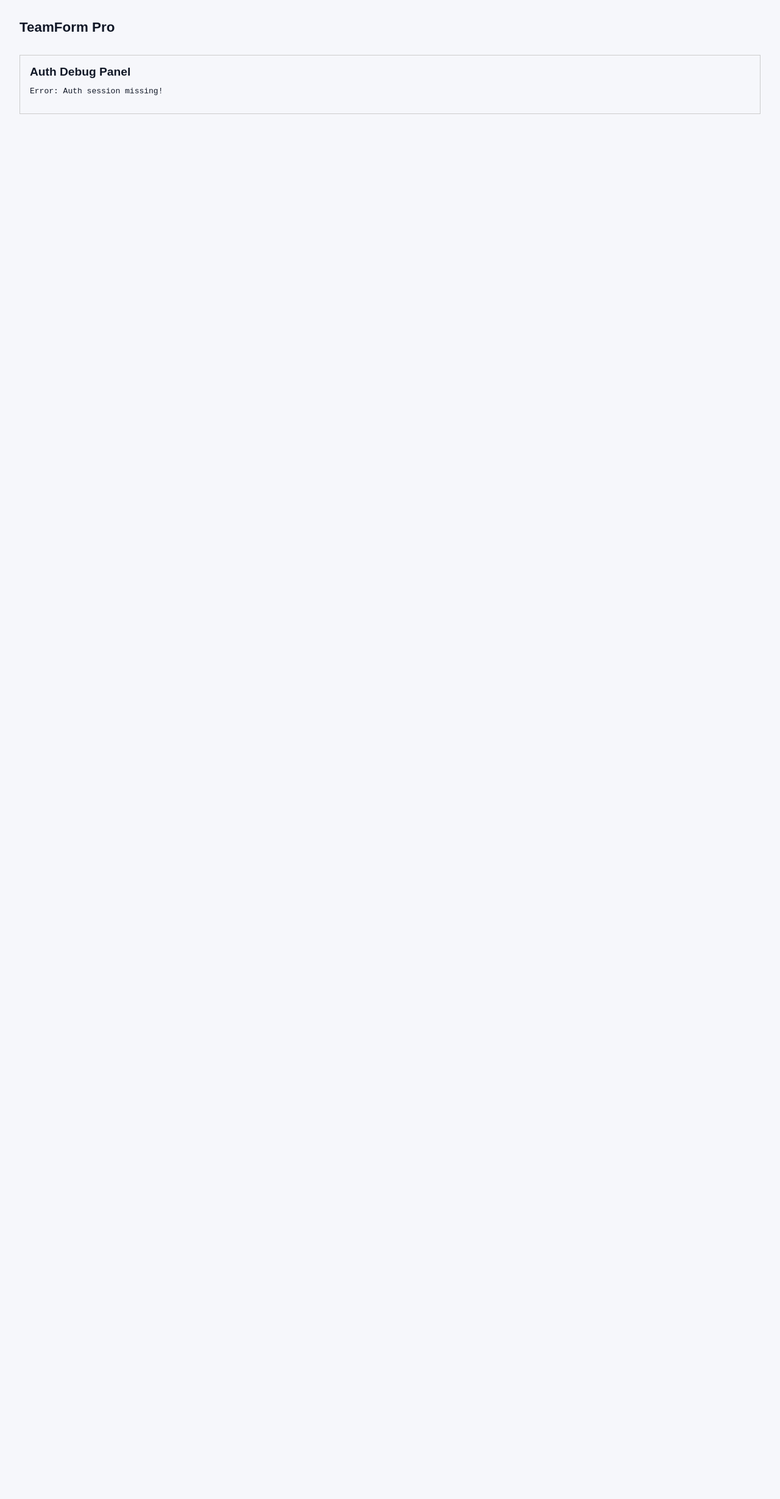
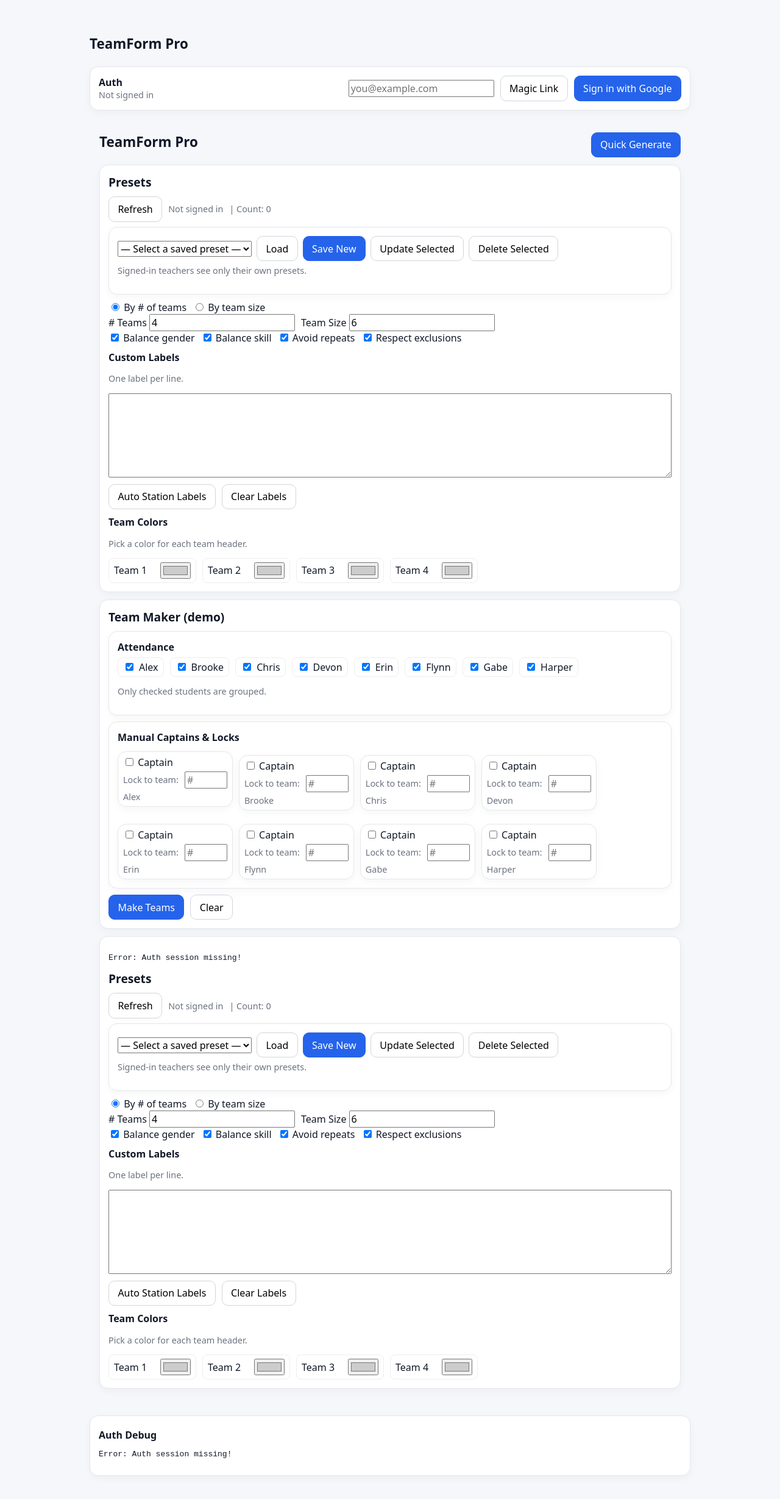
Before and after one commit to TeamFormPro/TeamForm-Pro, a React (Vite) app: page / in a window 1280 px wide. Shown: the top 2458 px of the page at 61% size. Before the commit the page ends 800 px from the top, so only its background shows below. Built offline with nearby package versions, Linux system fonts and the light colour scheme.

Commit message:
Wire AuthPanel + Dashboard; show PresetManager & TeamMaker

```diff
--- a/src/App.tsx
+++ b/src/App.tsx
@@ -1,24 +1,36 @@
 import { useMemo } from 'react'
+import AuthPanel from './components/AuthPanel'
+import Dashboard from './components/Dashboard'
 import AuthDebug from './components/AuthDebug'
 
 export default function App() {
-
-  const showDebug = useMemo(() => {
+    const showDebug = useMemo(() => {
     const onLocalhost = window.location.hostname === 'localhost'
     const wantsDebug = new URLSearchParams(window.location.search).get('debug') === '1'
     return onLocalhost || wantsDebug
   }, [])
 
   return (
-    <div style={{ padding: '2rem', fontFamily: 'sans-serif' }}>
+    <div className="container" style={{ padding: '2rem' }}>
       <h1>TeamForm Pro</h1>
-      {/* … your normal UI … */}
 
+      {/* Auth controls at the top */}
+      <div style={{ height: 12 }} />
+      <AuthPanel />
+
+      {/* Main dashboard (presets, team maker, etc.) */}
+      <div style={{ height: 12 }} />
+      <Dashboard />
+
+      {/* Optional debug panel */}
       {showDebug && (
-        <div style={{ marginTop: '2rem', padding: '1rem', border: '1px solid #ccc' }}>
-          <h2>Auth Debug Panel</h2>
-          <AuthDebug />
-        </div>
+        <>
+          <div style={{ height: 20 }} />
+          <div className="card">
+            <h3>Auth Debug</h3>
+            <AuthDebug />
+          </div>
+        </>
       )}
     </div>
   )
```
